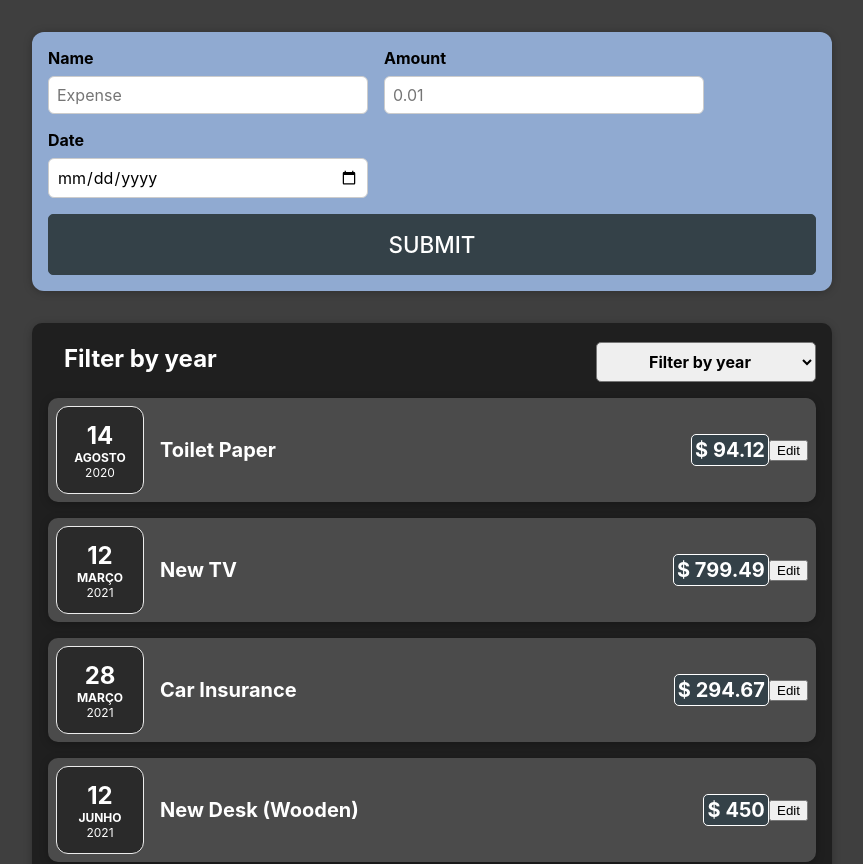
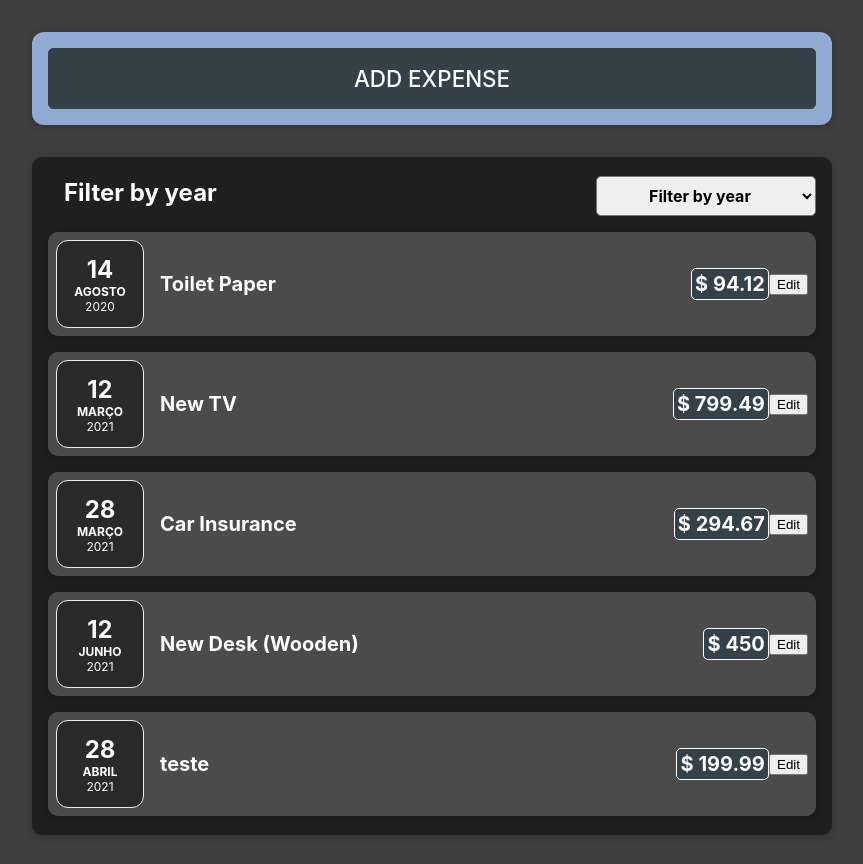
Before and after one commit to aff123456/React, a React (Create React App) app in the folder app-01-basics/: page / in a window 1280 px wide. Shown: the top 864 px of the page, without its empty margins (208-1071 px from the left). Built offline with nearby package versions, Linux system fonts and the light colour scheme.

Commit message:
final form with popup implemented

```diff
--- a/app-01-basics/src/components/NewExpense/ExpenseForm.js
+++ b/app-01-basics/src/components/NewExpense/ExpenseForm.js
@@ -2,6 +2,8 @@ import './ExpenseForm.css';
 import { useState } from 'react';
 
 const ExpenseForm = props => {
+
+    const [formOpen, setFormOpen] = useState(false);
 
     const [enteredTitle, setFormTitle] = useState('');
     const [enteredAmount, setFormAmount] = useState('');
@@ -35,15 +37,35 @@ const ExpenseForm = props => {
         // console.dir(event);
         const expenseData = {
             title: enteredTitle,
-            amount: enteredAmount,
+            amount: +enteredAmount,
             date: new Date(`${enteredDate}T00:00:00`)
         }
         props.onSave(expenseData);
+        closeForm();
+    }
+
+    const openForm = () => {
+        // console.log('clicked to open form');
+        setFormOpen(true);
+    }
+
+    const closeForm = () => {
+        // console.log('clicked to close form');
+        setFormOpen(false);
         setFormTitle('');
         setFormAmount('');
         setFormDate('');
     }
 
+    // const formClosed = <div><button onClick={openForm} className="add-expense-button">Add expense</button></div>
+
+    if (!formOpen) {
+        return (
+            <div>
+                <button onClick={openForm} className="add-expense-button">Add expense</button>
+            </div>
+        )
+    } else {
         return (
             <form onSubmit={submitHandler}>
                 <div className="new-expense__controls">
@@ -61,11 +83,12 @@ const ExpenseForm = props => {
                     </div>
                 </div>
                 <div className="new-expense__actions">
+                    <button onClick={closeForm} type="button">Cancel</button>
                     <button>Submit</button>
                 </div>
             </form>
         );
-
+    }
 }
 
 export default ExpenseForm;
```
Lines whose indentation alone changed are shown as unchanged.
